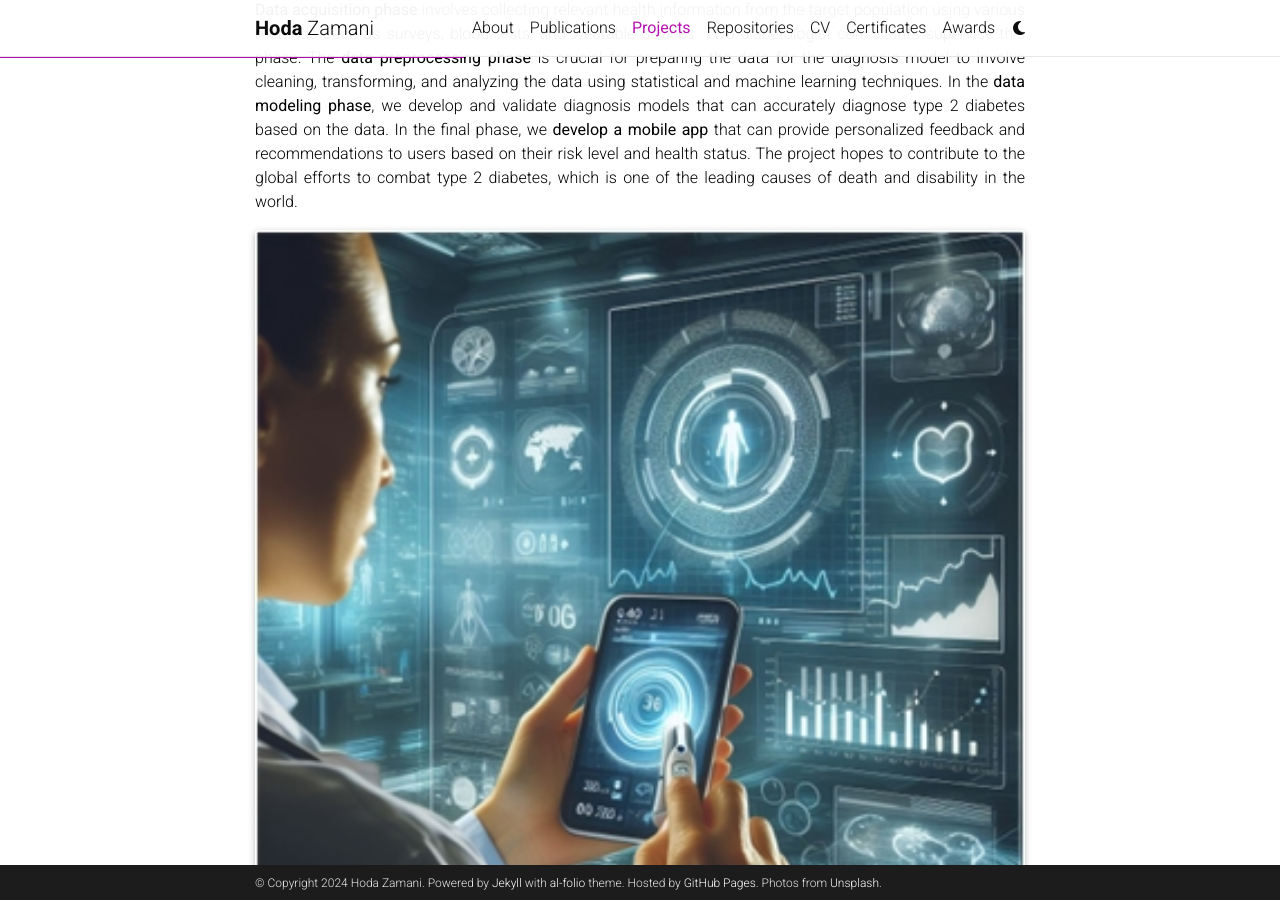
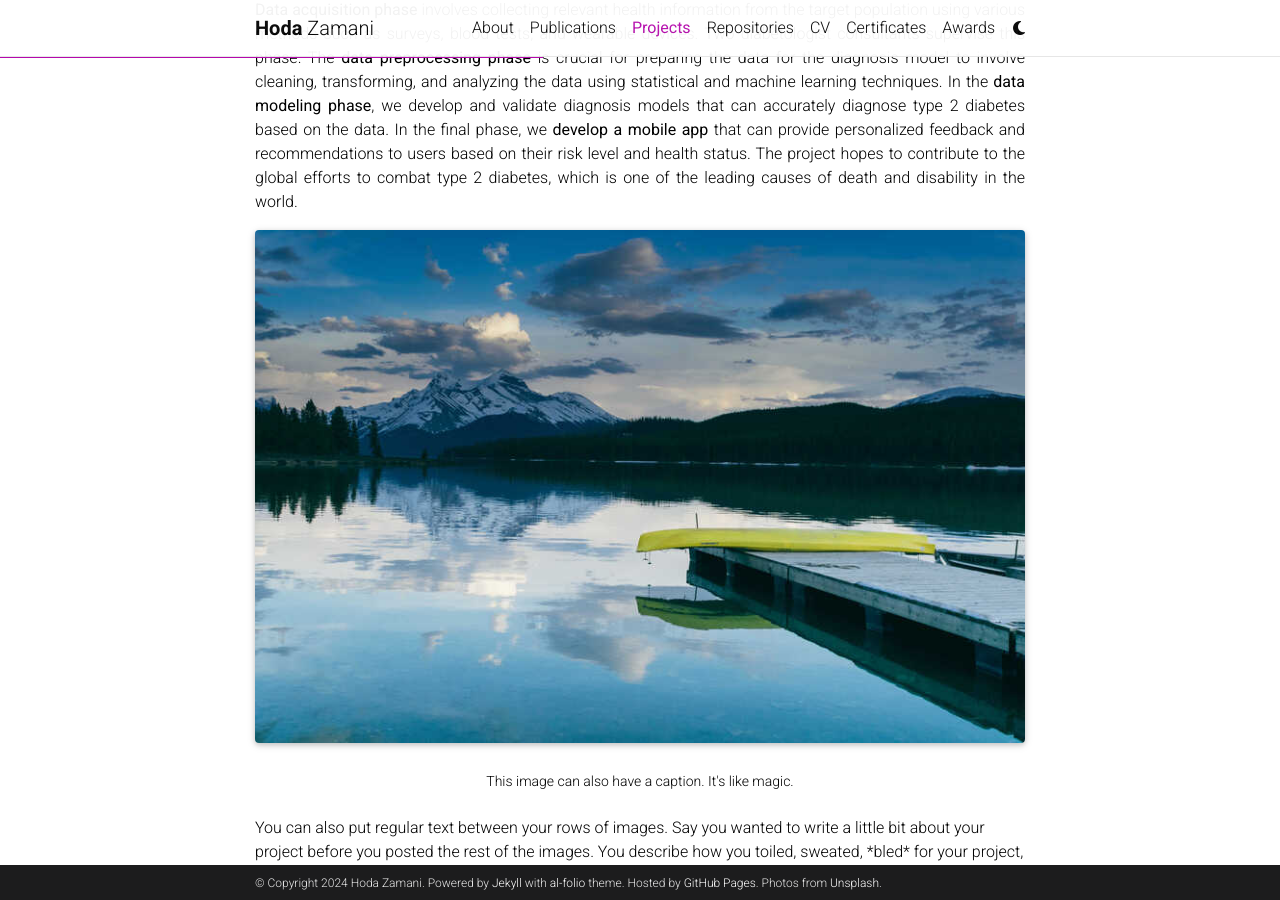
Before and after one commit to HodaZamani/HodaZamani.github.io, a Jekyll site: the page built from _projects/1_project.md, in a window 1280 px wide and 900 px high, scrolled down 640 px. Built offline with Jekyll 4.4.1, drawn with Linux system fonts in a browser that asks for light colours; full-size pictures stand in for the smaller copies a plugin makes; comment, search, counter and statistics services are not loaded; a style sheet for code colours, icons or effects is not loaded.

Commit message:
Update 1_project.md

```diff
--- a/_projects/1_project.md
+++ b/_projects/1_project.md
@@ -33,7 +33,7 @@
 
 <div class="row">
     <div class="col-sm mt-3 mt-md-0">
-        {% include figure.html path="assets/img/122.jpg" title="example image" class="img-fluid rounded z-depth-1" %}
+        {% include figure.html path="assets/img/5.jpg" title="example image" class="img-fluid rounded z-depth-1" %}
     </div>
 </div>
 <div class="caption">
```
